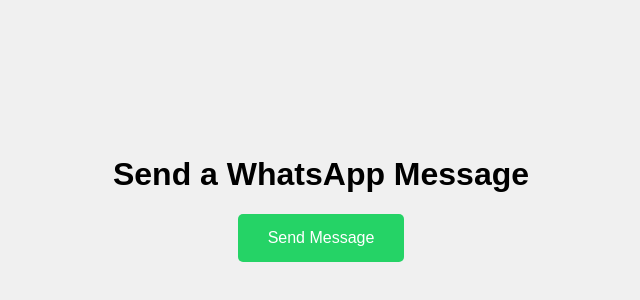
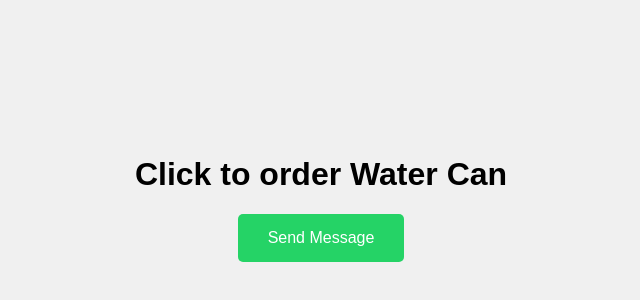
Before and after one commit to pranaysid/water-can-order, a plain HTML site: page index.html in a window 1280 px wide. Shown: the part 210-510 px from the top of the page, without its empty margins (319-959 px from the left). Drawn offline with Linux system fonts and the light colour scheme.

Commit message:
Update index.html
Changed h1

```diff
--- a/index.html
+++ b/index.html
@@ -34,7 +34,7 @@
 <body>
 
 <div class="container">
-    <h1>Send a WhatsApp Message</h1>
+    <h1>Click to order Water Can</h1>
     <button onclick="sendMessage()">Send Message</button>
 </div>
 
```
